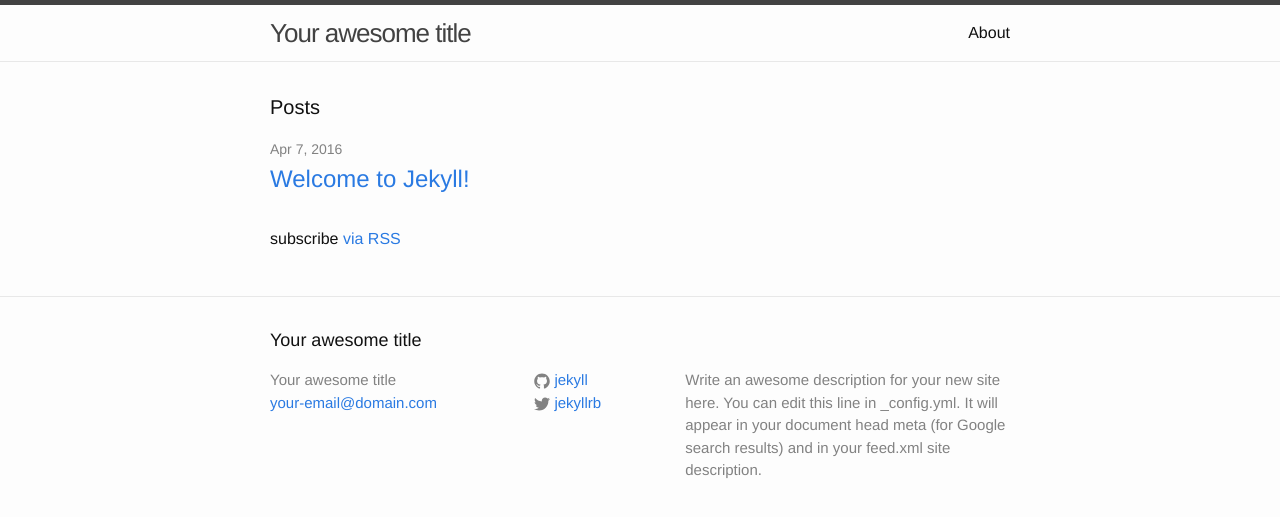
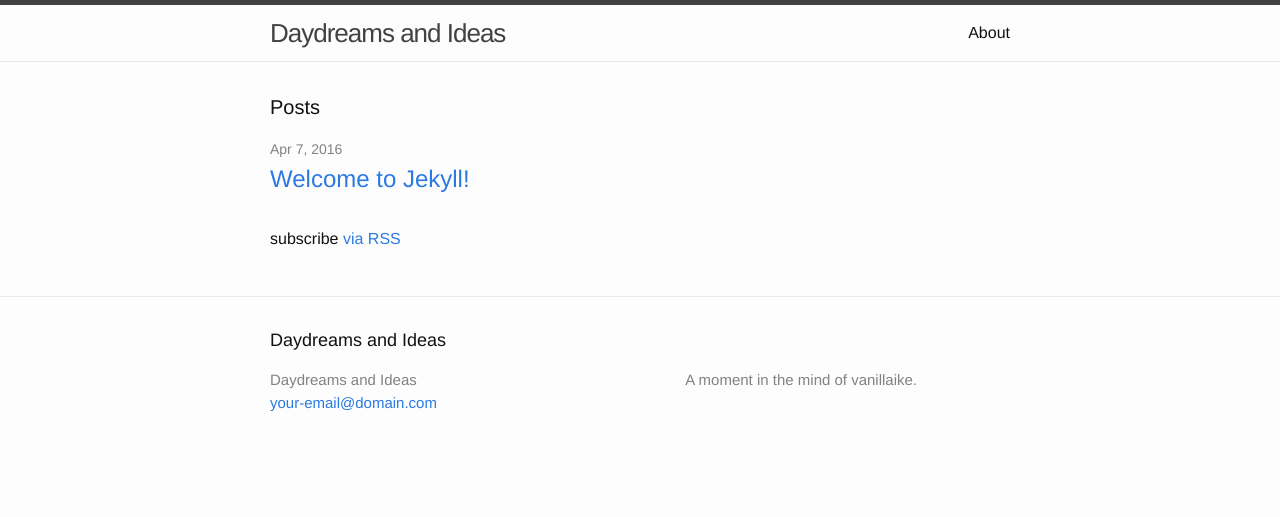
Before and after one commit to vanillaike/vanillaike.github.io, a Jekyll site: the page built from index.html, in a window 1280 px wide. Shown: the top 517 px of the page. Built offline with Jekyll 4.4.1, drawn with Linux system fonts in a browser that asks for light colours.

Commit message:
work on the config

```diff
--- a/_config.yml
+++ b/_config.yml
@@ -6,16 +6,12 @@
 # 'jekyll serve'. If you change this file, please restart the server process.
 
 # Site settings
-title: Your awesome title
+title: Daydreams and Ideas
 email: your-email@domain.com
 description: > # this means to ignore newlines until "baseurl:"
-  Write an awesome description for your new site here. You can edit this
-  line in _config.yml. It will appear in your document head meta (for
-  Google search results) and in your feed.xml site description.
+  A moment in the mind of vanillaike.
 baseurl: "" # the subpath of your site, e.g. /blog
-url: "http://yourdomain.com" # the base hostname & protocol for your site
-twitter_username: jekyllrb
-github_username:  jekyll
+url: "http://vanillaike.github.io/" # the base hostname & protocol for your site
 
 # Build settings
 markdown: kramdown
```
